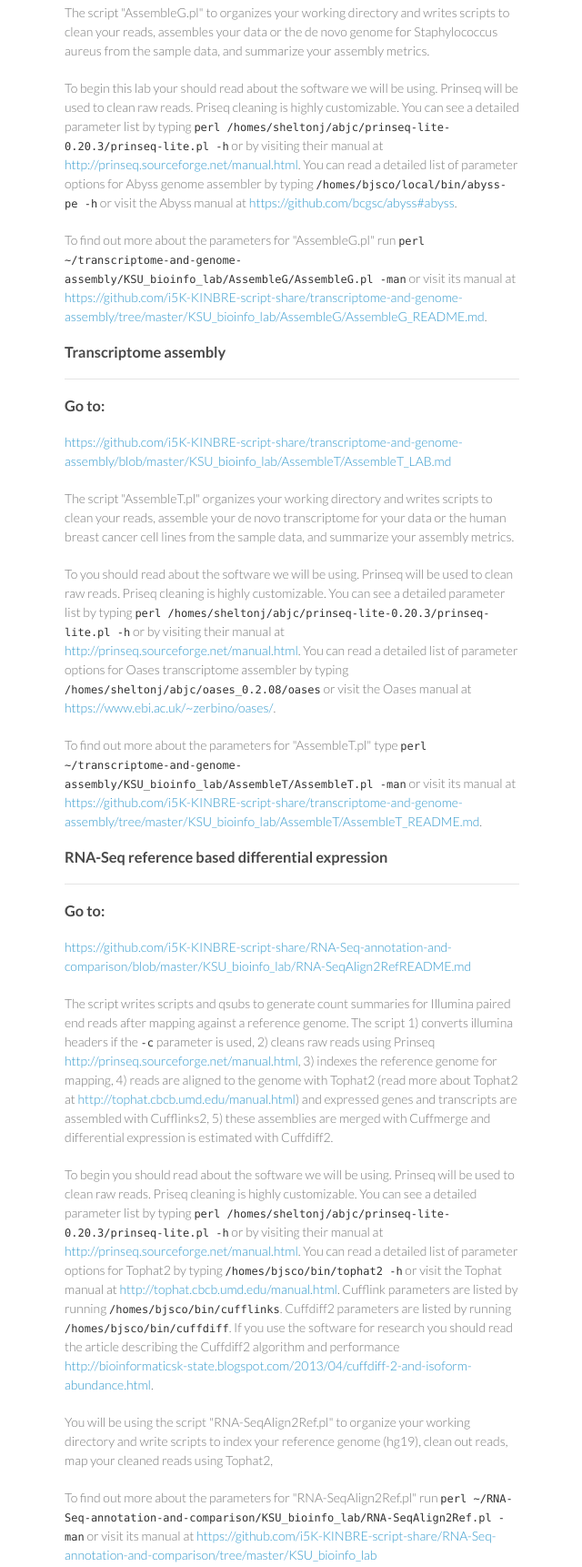
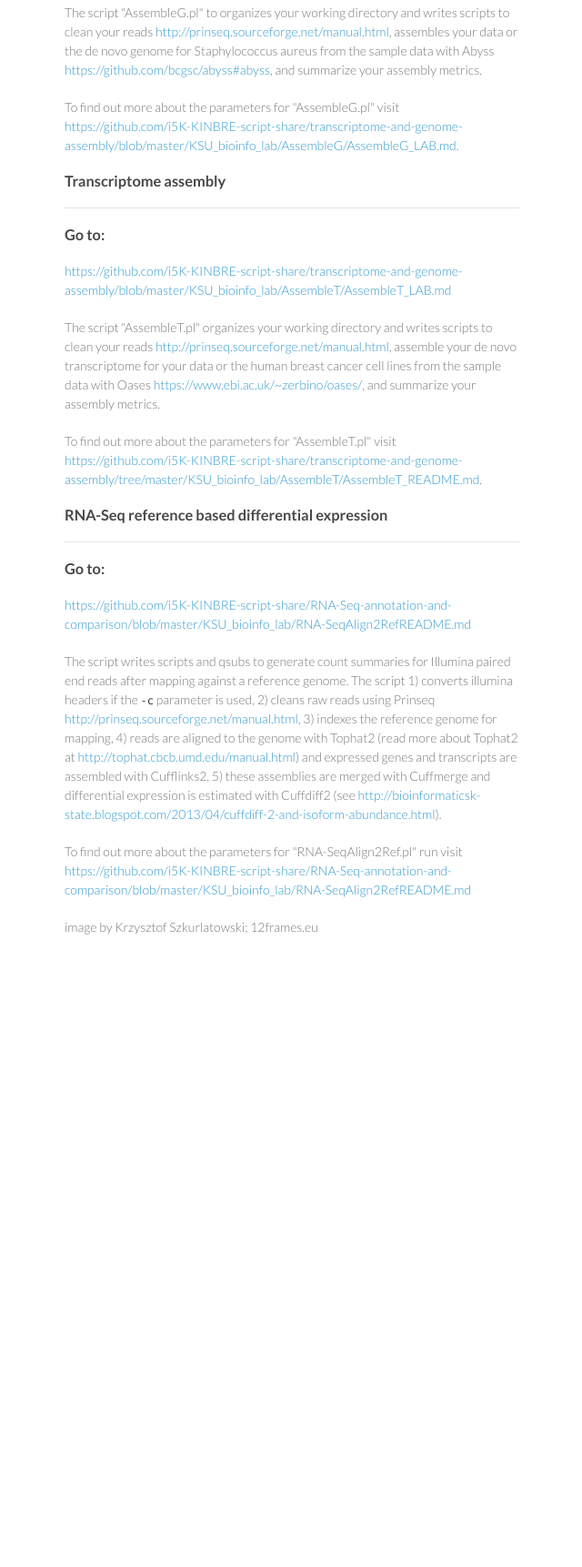
Before and after one commit to i5K-KINBRE-script-share/transcriptome-and-genome-assembly, a plain HTML site: page index.html in a window 1280 px wide. Shown: the part 1034-2756 px from the top of the page at 91% size, without its empty margins (499-1139 px from the left). After the commit the page ends 2133 px from the top, so only its background shows below. Drawn offline with Linux system fonts and the light colour scheme.

```diff
--- a/index.html
+++ b/index.html
@@ -51,11 +51,9 @@
 
 <p><a href="https://github.com/i5K-KINBRE-script-share/transcriptome-and-genome-assembly/blob/master/KSU_bioinfo_lab/AssembleG/AssembleG_LAB.md">https://github.com/i5K-KINBRE-script-share/transcriptome-and-genome-assembly/blob/master/KSU_bioinfo_lab/AssembleG/AssembleG_LAB.md</a></p>
 
-<p>The script "AssembleG.pl" to organizes your working directory and writes scripts to clean your reads, assembles your data or the de novo genome for Staphylococcus aureus from the sample data, and summarize your assembly metrics.</p>
+<p>The script "AssembleG.pl" to organizes your working directory and writes scripts to clean your reads <a href="http://prinseq.sourceforge.net/manual.html">http://prinseq.sourceforge.net/manual.html</a>, assembles your data or the de novo genome for Staphylococcus aureus from the sample data with Abyss <a href="https://github.com/bcgsc/abyss#abyss">https://github.com/bcgsc/abyss#abyss</a>, and summarize your assembly metrics.</p>
 
-<p>To begin this lab your should read about the software we will be using. Prinseq will be used to clean raw reads. Priseq cleaning is highly customizable. You can see a detailed parameter list by typing <code>perl /homes/sheltonj/abjc/prinseq-lite-0.20.3/prinseq-lite.pl -h</code> or by visiting their manual at <a href="http://prinseq.sourceforge.net/manual.html">http://prinseq.sourceforge.net/manual.html</a>. You can read a detailed list of parameter options for Abyss genome assembler by typing <code>/homes/bjsco/local/bin/abyss-pe -h</code> or visit the Abyss manual at <a href="https://github.com/bcgsc/abyss#abyss">https://github.com/bcgsc/abyss#abyss</a>.</p>
-
-<p>To find out more about the parameters for "AssembleG.pl" run <code>perl ~/transcriptome-and-genome-assembly/KSU_bioinfo_lab/AssembleG/AssembleG.pl -man</code> or visit its manual at <a href="https://github.com/i5K-KINBRE-script-share/transcriptome-and-genome-assembly/tree/master/KSU_bioinfo_lab/AssembleG/AssembleG_README.md">https://github.com/i5K-KINBRE-script-share/transcriptome-and-genome-assembly/tree/master/KSU_bioinfo_lab/AssembleG/AssembleG_README.md</a>.</p>
+<p>To find out more about the parameters for "AssembleG.pl" visit <a href="https://github.com/i5K-KINBRE-script-share/transcriptome-and-genome-assembly/blob/master/KSU_bioinfo_lab/AssembleG/AssembleG_LAB.md">https://github.com/i5K-KINBRE-script-share/transcriptome-and-genome-assembly/blob/master/KSU_bioinfo_lab/AssembleG/AssembleG_LAB.md</a>.</p>
 
 <h3>
 <a name="transcriptome-assembly" class="anchor" href="#transcriptome-assembly"><span class="octicon octicon-link"></span></a>Transcriptome assembly</h3>
@@ -65,11 +63,9 @@
 
 <p><a href="https://github.com/i5K-KINBRE-script-share/transcriptome-and-genome-assembly/blob/master/KSU_bioinfo_lab/AssembleT/AssembleT_LAB.md">https://github.com/i5K-KINBRE-script-share/transcriptome-and-genome-assembly/blob/master/KSU_bioinfo_lab/AssembleT/AssembleT_LAB.md</a></p>
 
-<p>The script "AssembleT.pl" organizes your working directory and writes scripts to clean your reads, assemble your de novo transcriptome for your data or the human breast cancer cell lines from the sample data, and summarize your assembly metrics.</p>
+<p>The script "AssembleT.pl" organizes your working directory and writes scripts to clean your reads <a href="http://prinseq.sourceforge.net/manual.html">http://prinseq.sourceforge.net/manual.html</a>, assemble your de novo transcriptome for your data or the human breast cancer cell lines from the sample data with Oases <a href="https://www.ebi.ac.uk/%7Ezerbino/oases/">https://www.ebi.ac.uk/~zerbino/oases/</a>, and summarize your assembly metrics.</p>
 
-<p>To you should read about the software we will be using. Prinseq will be used to clean raw reads. Priseq cleaning is highly customizable. You can see a detailed parameter list by typing <code>perl /homes/sheltonj/abjc/prinseq-lite-0.20.3/prinseq-lite.pl -h</code> or by visiting their manual at <a href="http://prinseq.sourceforge.net/manual.html">http://prinseq.sourceforge.net/manual.html</a>. You can read a detailed list of parameter options for Oases transcriptome assembler by typing <code>/homes/sheltonj/abjc/oases_0.2.08/oases</code> or visit the Oases manual at <a href="https://www.ebi.ac.uk/%7Ezerbino/oases/">https://www.ebi.ac.uk/~zerbino/oases/</a>.</p>
-
-<p>To find out more about the parameters for "AssembleT.pl" type <code>perl ~/transcriptome-and-genome-assembly/KSU_bioinfo_lab/AssembleT/AssembleT.pl -man</code> or visit its manual at <a href="https://github.com/i5K-KINBRE-script-share/transcriptome-and-genome-assembly/tree/master/KSU_bioinfo_lab/AssembleT/AssembleT_README.md">https://github.com/i5K-KINBRE-script-share/transcriptome-and-genome-assembly/tree/master/KSU_bioinfo_lab/AssembleT/AssembleT_README.md</a>.</p>
+<p>To find out more about the parameters for "AssembleT.pl" visit  <a href="https://github.com/i5K-KINBRE-script-share/transcriptome-and-genome-assembly/tree/master/KSU_bioinfo_lab/AssembleT/AssembleT_README.md">https://github.com/i5K-KINBRE-script-share/transcriptome-and-genome-assembly/tree/master/KSU_bioinfo_lab/AssembleT/AssembleT_README.md</a>.</p>
 
 <h3>
 <a name="rna-seq-reference-based-differential-expression" class="anchor" href="#rna-seq-reference-based-differential-expression"><span class="octicon octicon-link"></span></a>RNA-Seq reference based differential expression</h3>
@@ -79,13 +75,9 @@
 
 <p><a href="https://github.com/i5K-KINBRE-script-share/RNA-Seq-annotation-and-comparison/blob/master/KSU_bioinfo_lab/RNA-SeqAlign2RefREADME.md">https://github.com/i5K-KINBRE-script-share/RNA-Seq-annotation-and-comparison/blob/master/KSU_bioinfo_lab/RNA-SeqAlign2RefREADME.md</a></p>
 
-<p>The script writes scripts and qsubs to generate count summaries for Illumina paired end reads after mapping against a reference genome. The script 1) converts illumina headers if the <code>-c</code> parameter is used, 2) cleans raw reads using Prinseq <a href="http://prinseq.sourceforge.net/manual.html">http://prinseq.sourceforge.net/manual.html</a>, 3) indexes the reference genome for mapping, 4) reads are aligned to the genome with Tophat2 (read more about Tophat2 at <a href="http://tophat.cbcb.umd.edu/manual.html">http://tophat.cbcb.umd.edu/manual.html</a>) and expressed genes and transcripts are assembled with Cufflinks2, 5) these assemblies are merged with Cuffmerge and differential expression is estimated with Cuffdiff2.</p>
+<p>The script writes scripts and qsubs to generate count summaries for Illumina paired end reads after mapping against a reference genome. The script 1) converts illumina headers if the <code>-c</code> parameter is used, 2) cleans raw reads using Prinseq <a href="http://prinseq.sourceforge.net/manual.html">http://prinseq.sourceforge.net/manual.html</a>, 3) indexes the reference genome for mapping, 4) reads are aligned to the genome with Tophat2 (read more about Tophat2 at <a href="http://tophat.cbcb.umd.edu/manual.html">http://tophat.cbcb.umd.edu/manual.html</a>) and expressed genes and transcripts are assembled with Cufflinks2, 5) these assemblies are merged with Cuffmerge and differential expression is estimated with Cuffdiff2 (see <a href="http://bioinformaticsk-state.blogspot.com/2013/04/cuffdiff-2-and-isoform-abundance.html">http://bioinformaticsk-state.blogspot.com/2013/04/cuffdiff-2-and-isoform-abundance.html</a>).</p>
 
-<p>To begin you should read about the software we will be using. Prinseq will be used to clean raw reads. Priseq cleaning is highly customizable. You can see a detailed parameter list by typing <code>perl /homes/sheltonj/abjc/prinseq-lite-0.20.3/prinseq-lite.pl -h</code> or by visiting their manual at <a href="http://prinseq.sourceforge.net/manual.html">http://prinseq.sourceforge.net/manual.html</a>. You can read a detailed list of parameter options for Tophat2 by typing <code>/homes/bjsco/bin/tophat2 -h</code> or visit the Tophat manual at <a href="http://tophat.cbcb.umd.edu/manual.html">http://tophat.cbcb.umd.edu/manual.html</a>. Cufflink parameters are listed by running <code>/homes/bjsco/bin/cufflinks</code>. Cuffdiff2 parameters are listed by running <code>/homes/bjsco/bin/cuffdiff</code>. If you use the software for research you should read the article describing the Cuffdiff2 algorithm and performance <a href="http://bioinformaticsk-state.blogspot.com/2013/04/cuffdiff-2-and-isoform-abundance.html">http://bioinformaticsk-state.blogspot.com/2013/04/cuffdiff-2-and-isoform-abundance.html</a>.</p>
-
-<p>You will be using the script "RNA-SeqAlign2Ref.pl" to organize your working directory and write scripts to index your reference genome (hg19), clean out reads, map your cleaned reads using Tophat2,</p>
-
-<p>To find out more about the parameters for "RNA-SeqAlign2Ref.pl" run <code>perl ~/RNA-Seq-annotation-and-comparison/KSU_bioinfo_lab/RNA-SeqAlign2Ref.pl -man</code> or visit its manual at <a href="https://github.com/i5K-KINBRE-script-share/RNA-Seq-annotation-and-comparison/tree/master/KSU_bioinfo_lab">https://github.com/i5K-KINBRE-script-share/RNA-Seq-annotation-and-comparison/tree/master/KSU_bioinfo_lab</a></p>
+<p>To find out more about the parameters for "RNA-SeqAlign2Ref.pl" run visit <a href="https://github.com/i5K-KINBRE-script-share/RNA-Seq-annotation-and-comparison/blob/master/KSU_bioinfo_lab/RNA-SeqAlign2RefREADME.md">https://github.com/i5K-KINBRE-script-share/RNA-Seq-annotation-and-comparison/blob/master/KSU_bioinfo_lab/RNA-SeqAlign2RefREADME.md</a></p>
 
 <p>image by Krzysztof Szkurlatowski; 12frames.eu</p>
       </section>
```
Also changed, not shown: params.json (+1 -1 lines).
